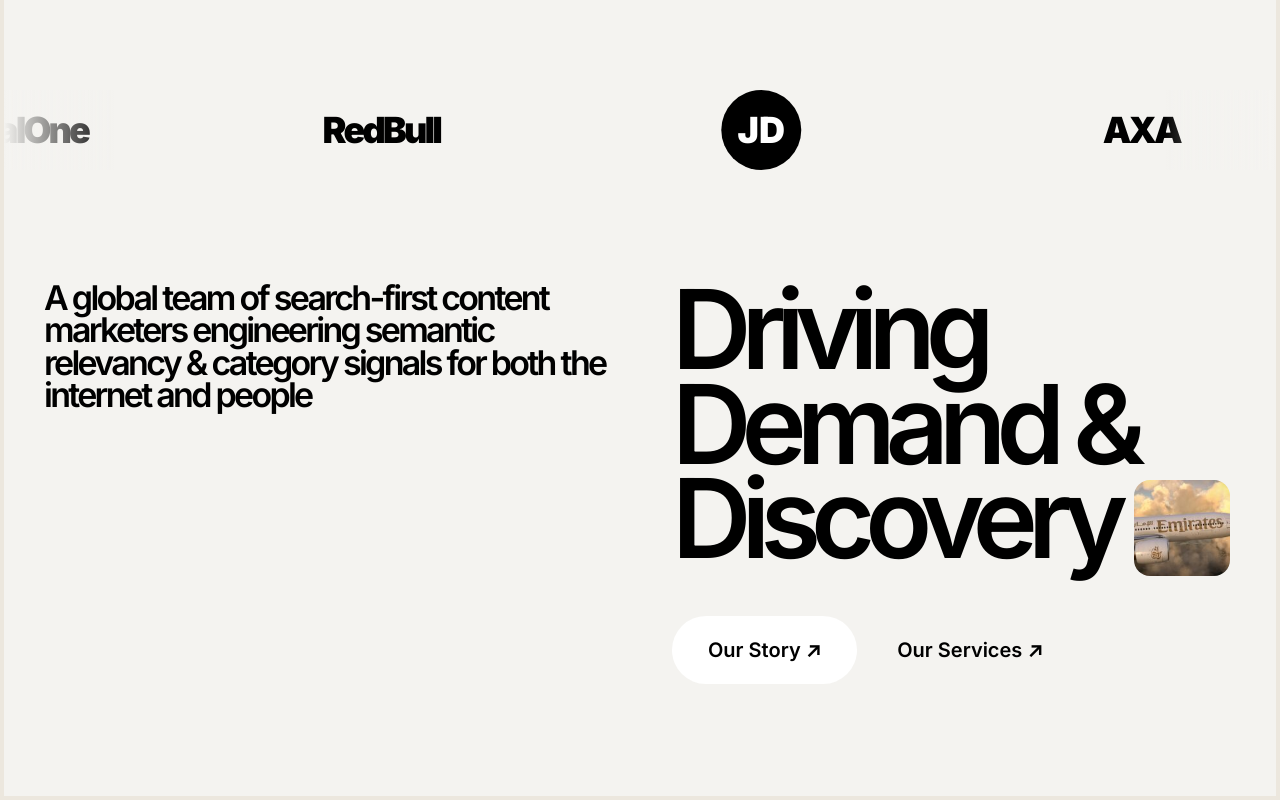
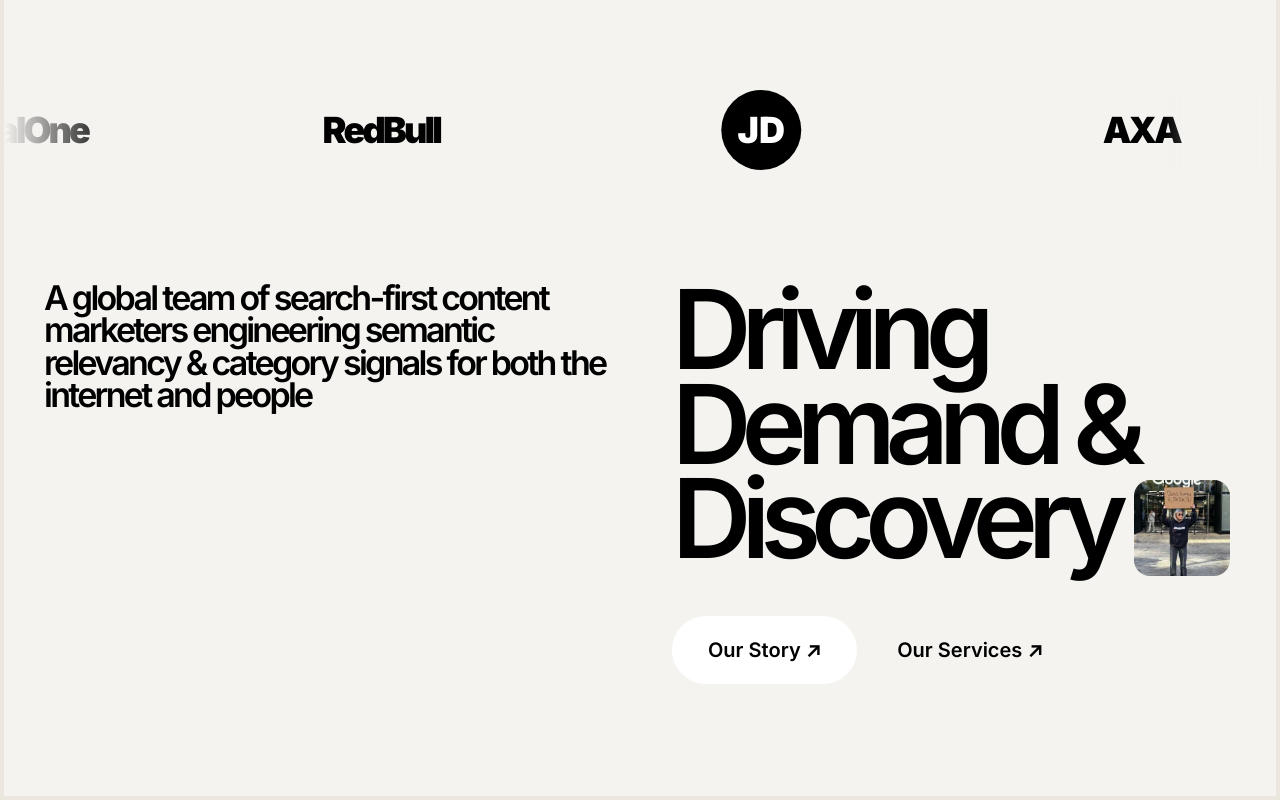
Before and after one commit to roymukta21/rise-clone, a Next.js app: page / in a window 1280 px wide. Shown: the part 870-1670 px from the top of the page. Built offline with nearby package versions, Linux system fonts and the light colour scheme.

Commit message:
Refactor code structure for improved readability and maintainability

```diff
--- a/app/components/AgencyIntro.jsx
+++ b/app/components/AgencyIntro.jsx
@@ -46,7 +46,7 @@
             <br />
             Discovery
             <Image
-              src="/images/herobg.jpg"
+              src="/images/mini.png"
               alt=""
               width={96}
               height={96}
```
Also changed, not shown: public/images/mini.png (added).
